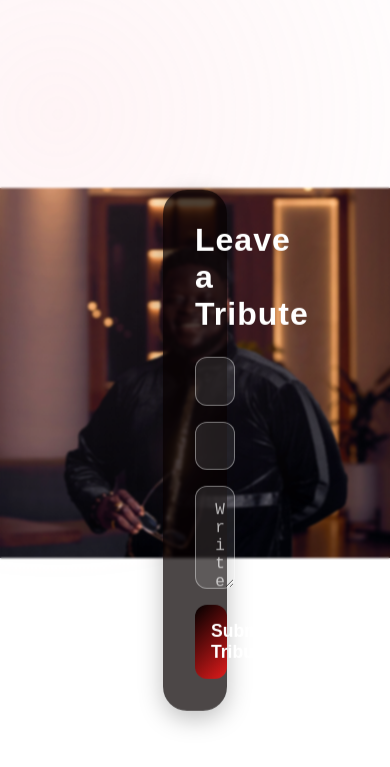
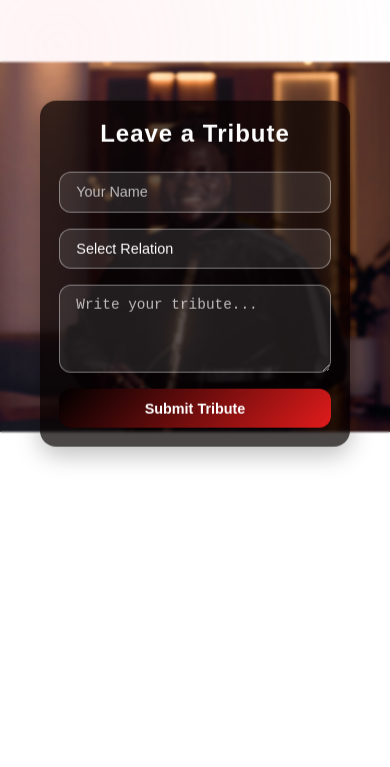
Before and after one commit to Mr-Deee/afo, a Next.js app: page /tributeform in a window 390 px wide. Shown: the part 173-940 px from the top of the page. After the commit the page ends 844 px from the top, so only its background shows below. Built offline with nearby package versions, Linux system fonts and the light colour scheme; no server answers.

Commit message:
biography and tribute responsiveness

```diff
--- a/src/app/biography/Biography.module.css
+++ b/src/app/biography/Biography.module.css
@@ -11,6 +11,7 @@
   }
 
   .container {
+    width: 100%;
     max-width: 900px;
     background: rgba(255, 255, 255, 0.95); /* semi-transparent for realism */
     padding: 2.5rem;
@@ -46,7 +47,7 @@
     text-align: justify;
     white-space: pre-line;
 
-    /* 📄 newspaper columns */
+    /* 📄 default newspaper columns */
     column-count: 2;
     column-gap: 2rem;
     column-rule: 1px solid #ddd;
@@ -61,3 +62,60 @@
     from { opacity: 0; transform: translateY(20px); }
     to { opacity: 1; transform: translateY(0); }
   }
+
+  /* 📱 Small devices (phones) */
+  @media (max-width: 600px) {
+    .container {
+      padding: 1.5rem;
+      border-radius: 0.5rem;
+    }
+
+    .title {
+      font-size: 1.8rem;
+    }
+
+    .text {
+      font-size: 1rem;
+      column-count: 1;  /* single column for readability */
+    }
+  }
+
+  /* 📲 Medium devices (tablets) */
+  @media (min-width: 601px) and (max-width: 1024px) {
+    .container {
+      padding: 2rem;
+    }
+
+    .title {
+      font-size: 2.2rem;
+    }
+
+    .text {
+      font-size: 1.05rem;
+      column-count: 2;
+    }
+  }
+
+  /* 💻 Large screens (desktop) */
+  @media (min-width: 1025px) {
+    .title {
+      font-size: 2.5rem;
+    }
+
+    .text {
+      font-size: 1.1rem;
+      column-count: 2;
+    }
+  }
+
+  /* 🖥️ Extra-large monitors (big desktops, 1400px+) */
+  @media (min-width: 1400px) {
+    .container {
+      max-width: 1200px;
+    }
+
+    .text {
+      font-size: 1.2rem;
+      column-count: 3; /* add a 3rd column for newspaper effect */
+    }
+  }
--- a/src/app/tributeform/TributeForm.module.css
+++ b/src/app/tributeform/TributeForm.module.css
@@ -5,8 +5,7 @@
   justify-content: center;
   align-items: center;
   padding: 12rem;
-
-  background: url("/images/ROK2.jpg") 10% 20%/cover no-repeat;
+  background: url("/images/ROK2.jpg") center/cover no-repeat;
   position: relative;
   animation: kenburns 40s ease-in-out infinite alternate;
 }
@@ -47,19 +46,13 @@
 }
 
 @keyframes glow {
-  0% {
-    transform: translate(-10%, -10%) scale(1);
-  }
-  100% {
-    transform: translate(10%, 10%) scale(1.3);
-  }
+  0% { transform: translate(-10%, -10%) scale(1); }
+  100% { transform: translate(10%, 10%) scale(1.3); }
 }
 
 /* Glassmorphism tribute card */
 .card {
-  margin-top: 150px; /* adjust value */
-
-
+  margin-top: 150px;
   position: relative;
   z-index: 2;
   max-width: 600px;
@@ -102,7 +95,8 @@
 
 /* Inputs & textarea */
 .input,
-.textarea {
+.textarea,
+.select {
   width: 100%;
   padding: 0.9rem 1.2rem;
   border: 1px solid rgba(255, 255, 255, 0.4);
@@ -119,29 +113,16 @@
 }
 
 .input:focus,
-.textarea:focus {
+.textarea:focus,
+.select:focus {
   border-color: #ff99cc;
   background: rgba(255, 255, 255, 0.2);
   outline: none;
 }
 
 .select {
-  width: 100%;
-  padding: 0.9rem 1.2rem;
-  border: 1px solid rgba(255, 255, 255, 0.4);
-  border-radius: 0.75rem;
-  background: rgba(255, 255, 255, 0.1);
-  color: #fff;
-  font-size: 1rem;
-  transition: border 0.3s, background 0.3s;
   appearance: none;
   cursor: pointer;
-}
-
-.select:focus {
-  border-color: #ff99cc;
-  background: rgba(255, 255, 255, 0.2);
-  outline: none;
 }
 
 .select option {
@@ -176,3 +157,78 @@
   user-select: none;
   z-index: 999;
 }
+
+/* -------------------- */
+/* 📱 RESPONSIVENESS   */
+/* -------------------- */
+
+/* Small devices (phones) */
+@media (max-width: 600px) {
+  .container {
+    padding: 2rem;
+    min-height: 100vh;
+    background-position: center;
+  }
+
+  .card {
+    margin-top: 50px;
+    padding: 1.2rem;
+    border-radius: 1rem;
+    max-width: 95%;
+  }
+
+  .title {
+    font-size: 1.5rem;
+  }
+
+  .input, .textarea, .select, .button {
+    font-size: 0.9rem;
+    padding: 0.7rem 1rem;
+  }
+}
+
+/* Tablets */
+@media (min-width: 601px) and (max-width: 1024px) {
+  .container {
+    padding: 4rem;
+    min-height: 110vh;
+  }
+
+  .card {
+    margin-top: 100px;
+    max-width: 90%;
+    padding: 1.8rem;
+  }
+
+  .title {
+    font-size: 1.8rem;
+  }
+}
+
+/* Laptops / desktops */
+@media (min-width: 1025px) and (max-width: 1399px) {
+  .container {
+    padding: 8rem;
+  }
+
+  .card {
+    max-width: 650px;
+  }
+}
+
+/* Large monitors */
+@media (min-width: 1400px) {
+  .container {
+    padding: 12rem;
+    min-height: 130vh;
+  }
+
+  .card {
+    max-width: 800px;
+    padding: 2.5rem;
+  }
+
+  .title {
+    font-size: 2.5rem;
+  }
+}
```
